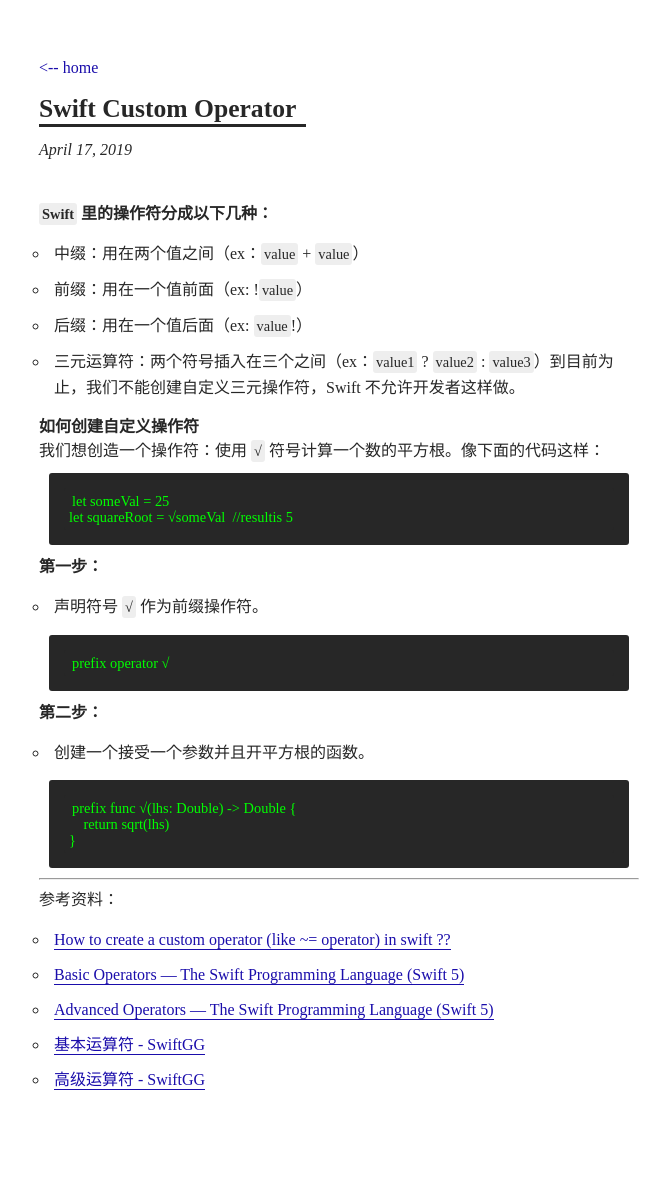
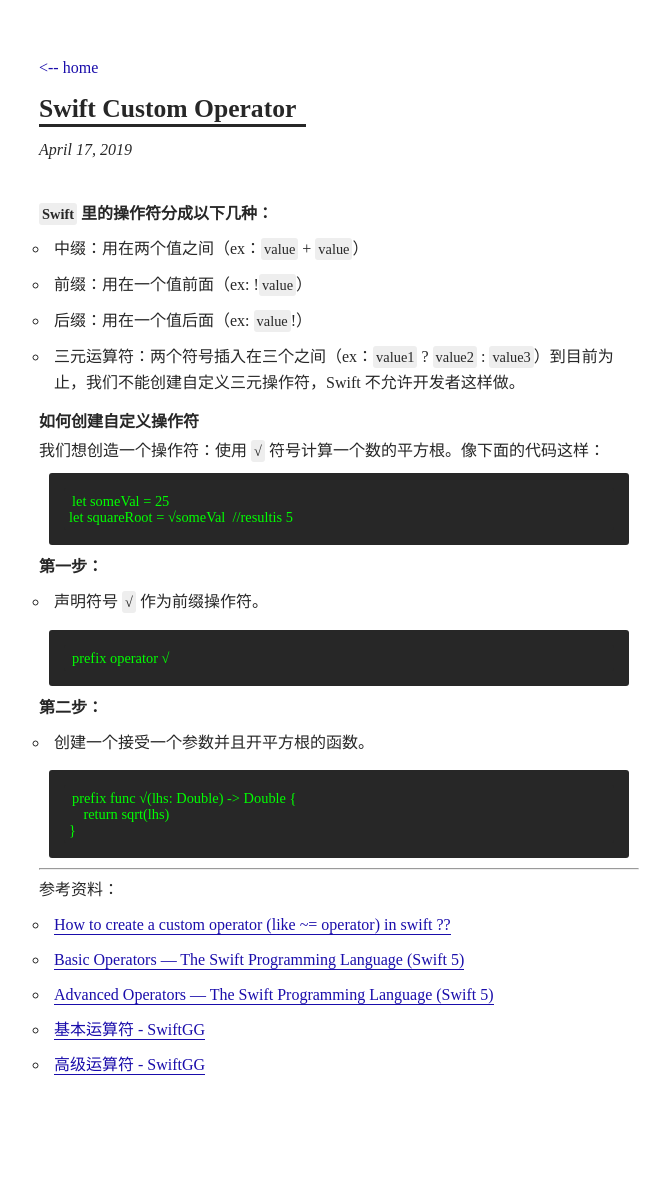
Before and after one commit to maicoder/blog, a Jekyll site: the page built from _posts/2019-04-17-2.md, in a window 1280 px wide. Shown: the whole page, without its empty margins (301-971 px from the left). Built offline with Jekyll 4.4.1, drawn with Linux system fonts in a browser that asks for light colours; some web fonts are replaced.

Commit message:
Fix Style Bug

```diff
--- a/assets/css/main.scss
+++ b/assets/css/main.scss
@@ -150,7 +150,7 @@ ul {
 		p {
 			font-size: 1em;
 			line-height: 150%;
-			// margin-bottom: 5px;
+			margin-bottom: 5px;
 		}
 		a {
 			padding-bottom: 1px;
@@ -161,7 +161,7 @@ ul {
 			}
 		}
 		strong {
-			font-weight: 700;
+			font-weight: 900;
 		}
 		em {
 			font-style: italic;
@@ -170,7 +170,7 @@ ul {
 			font-size: 1em;
 			list-style: circle;
 			margin-left: 10px;
-			margin-top: 10px;
+			margin-top: 5px;
 			margin-bottom: 10px;
 			line-height: 25px;
 			li {
```
